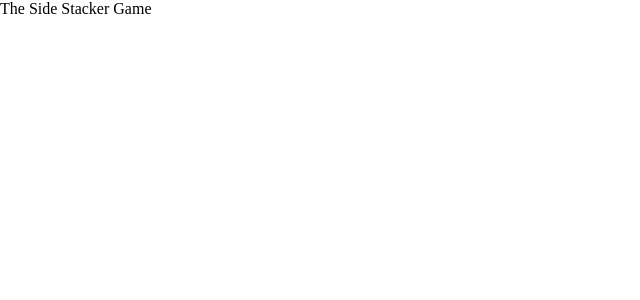
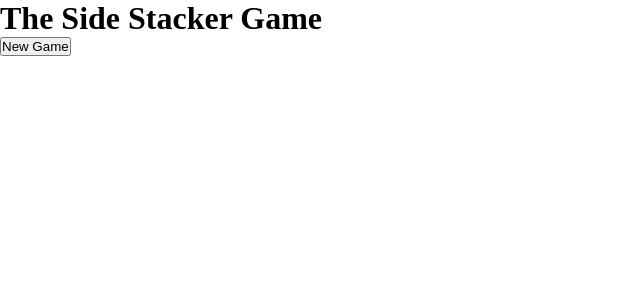
Before and after one commit to simonmrog/the-side-stacker-game-frontend, a React (Create React App) app: page / in a window 1280 px wide. Shown: the top 300 px of the page, without its empty margins (0-640 px from the left). Built offline with nearby package versions, Linux system fonts and the light colour scheme; no server answers.

Commit message:
feat: adding new game and join game logic event handlers

```diff
--- a/src/App.tsx
+++ b/src/App.tsx
@@ -1,34 +1,66 @@
 import React from "react";
-import { useEffect } from "react";
+import { useState, useEffect } from "react";
 
 import socketService from "./services/socketService";
 
+import { GameState, GameStatus } from "./interfaces/sideStacker.interface";
+import Board from "./components/Board/Board";
+
 function App() {
+  const [game, setGame] = useState<GameState | null>(null);
+
   useEffect(() => {
     socketService.connect();
 
-    socketService.on("player-connected", players => {
-      console.log("[player-connected event]: ", players);
+    socketService.on("game-created", (game: unknown) => {
+      console.log("[Event]: game-created", game);
+      setGame(game as GameState);
     });
 
-    socketService.on("message", (message: unknown) => {
-      console.log("[message event]: ", message);
-      socketService.emit("message-response", "hello");
+    socketService.on("player-joined", (game: unknown) => {
+      console.log("[Event]: user-joined");
+      setGame(game as GameState);
     });
 
-    socketService.on("random-message", (message: unknown) => {
-      console.log("[random-message event]: ", message);
+    socketService.on("waiting-for-second-user", (game: unknown) => {
+      console.log("[Event]: waiting-for-second-user");
+      setGame(game as GameState);
     });
 
     return () => {
       socketService.disconnect();
-      socketService.off("player-connected");
-      socketService.off("message");
-      socketService.off("random-message");
+      socketService.off("game-created");
+      socketService.off("player-joined");
+      socketService.off("waiting-for-second-user");
     };
   }, []);
 
-  return <div className="App">The Side Stacker Game</div>;
+  const newGame = () => socketService.emit("new-game");
+  const joinGame = () => socketService.emit("join-game");
+
+  const canJoinGame = () =>
+    game?.status === GameStatus.WAITING_FOR_SECOND_USER && !game.players.includes(socketService.getId());
+
+  const waitingForUser = () =>
+    game?.status === GameStatus.WAITING_FOR_SECOND_USER && game.players.includes(socketService.getId());
+
+  return (
+    <div className="App">
+      <h1>The Side Stacker Game</h1>
+      {!game && <button onClick={newGame}>New Game</button>}
+
+      {canJoinGame() && <button onClick={joinGame}>Join Game</button>}
+
+      {waitingForUser() && <div>Waiting for someone to join the game</div>}
+
+      {game?.status === GameStatus.STARTED && (
+        <>
+          <Board board={game.board} />
+          <button onClick={newGame}>Restart</button>
+        </>
+      )}
+    </div>
+  );
 }
 
 export default App;
```
